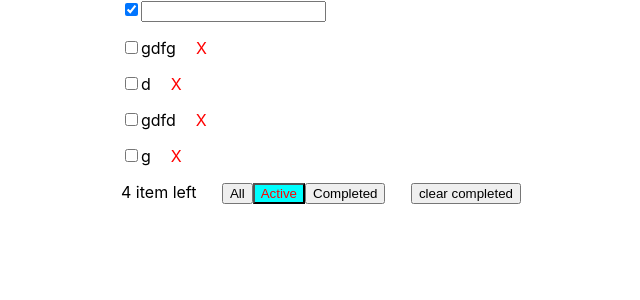
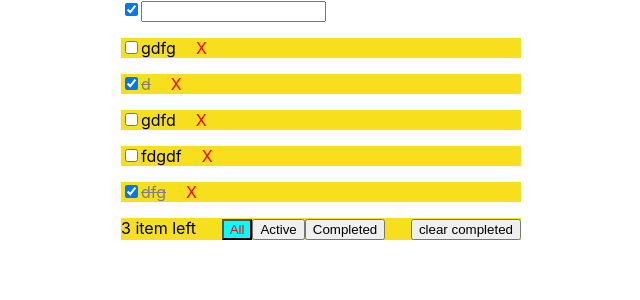
Before and after one commit to zlodiak/react-todos-list, a React (Create React App) app: page / in a window 1280 px wide. Shown: the top 300 px of the page, without its empty margins (319-959 px from the left). Built offline with nearby package versions, Linux system fonts and the light colour scheme; data requests are answered from the project's data file.

Commit message:
theme and jss use

```diff
--- a/db.json
+++ b/db.json
@@ -8,7 +8,7 @@
     },
     {
       "title": "d",
-      "isCompleted": false,
+      "isCompleted": true,
       "color": 0,
       "id": 2
     },
@@ -20,15 +20,9 @@
     },
     {
       "title": "fdgdf",
-      "isCompleted": true,
+      "isCompleted": false,
       "color": 0,
       "id": 6
-    },
-    {
-      "title": "g",
-      "isCompleted": false,
-      "color": 0,
-      "id": 7
     },
     {
       "title": "dfg",
@@ -46,7 +40,7 @@
   "main": [
     {
       "id": 0,
-      "displayMode": "active"
+      "displayMode": "all"
     }
   ]
 }
--- a/package.json
+++ b/package.json
@@ -9,6 +9,7 @@
     "json-server": "^0.16.2",
     "react": "^17.0.1",
     "react-dom": "^17.0.1",
+    "react-jss": "^10.4.0",
     "react-redux": "^7.2.2",
     "react-scripts": "4.0.0",
     "redux": "^4.0.5",
--- a/src/App.css
+++ /dev/null
@@ -1,9 +0,0 @@
-.body {
-    width: 400px;
-    margin: auto;
-}
-
-    .body .footer {
-        display: flex;
-        justify-content: space-between;
-    }
--- a/src/App.js
+++ b/src/App.js
@@ -5,9 +5,27 @@ import Header from './components/header/Header';
 import Main from './components/main/Main';
 import Footer from './components/footer/Footer';
 import { initTodosThunk, initHeaderThunk, initMainThunk } from './redux/actions';
-import './App.css';
+import { createUseStyles, ThemeProvider } from 'react-jss';
+
+const useStyles = createUseStyles({
+  body: {
+    width: '400px',
+    margin: 'auto',
+  },
+  footer: {
+    display: 'flex',
+    justifyContent: 'space-between',
+    background: theme => theme.background,
+  },
+});
+
+const theme = {
+  background: "#f7df1e",
+  color: "#24292e"
+};
 
 function App(props) {
+  const classes = useStyles(theme);
   useEffect(() => {
     props.initTodosThunk();
     props.initHeaderThunk();
@@ -15,19 +33,21 @@ function App(props) {
   });
 
   return (
-    <div className="body">
-      <header className="header">
+    <ThemeProvider theme={theme}>
+      <div className={ classes.body }>
+        <header>
           <Header/>
         </header>
 
-      <main className="main">
+        <main>
           <Main/>
         </main>
 
-      <footer className="footer">
+        <footer className={ classes.footer }>
           <Footer/>
         </footer>
       </div>
+    </ThemeProvider>
   );
 }
 
--- a/src/components/main/Main.jsx
+++ b/src/components/main/Main.jsx
@@ -1,11 +1,32 @@
 import React, { useEffect, useState } from 'react';
 import { connect } from 'react-redux';
+import { createUseStyles, useTheme } from 'react-jss';
+
 import { editTodoThunk, deleteTodoThunk } from '../../redux/actions';
 
-import styles from './main.module.css';
+const useStyles = createUseStyles({
+  'todosList': {
+    padding: 0,
+    '& li': {
+      'listStyleType': 'none',
+    },
+    background: theme => theme.background,
+  },
+  delete: {
+    color: 'red',
+    'paddingLeft': '20px',
+    cursor: 'pointer',
+  },
+  checked: {
+    color: 'gray',
+    'text-decoration': 'line-through',
+  },
+});
 
 function Main(props) {
   const [todos, setTodos] = useState();
+  const theme = useTheme();
+  const classes = useStyles(theme);
 
   useEffect(() => {
     if(props.main[0]) {
@@ -25,15 +46,15 @@ function Main(props) {
   function renderTodosList() {
     return todos.map((todo, i) => {
       return (
-        <ul key={ i }>
+        <ul key={ i } className={ classes.todosList }>
           <li>
             <input
-              type="checkbox"
+              type='checkbox'
               onChange={ e => props.editTodoThunk(todo) }
               checked={ todo.isCompleted }
             />
-            <span className={ todo.isCompleted ? styles.checked : null }>{ todo.title }</span>
-            <span className={ styles.delete } onClick={ e => props.deleteTodoThunk(todo.id) }>X</span>
+            <span className={ todo.isCompleted ? classes.checked : null }>{ todo.title }</span>
+            <span className={ classes.delete } onClick={ e => props.deleteTodoThunk(todo.id) }>X</span>
           </li>
         </ul>
       );
--- a/src/components/main/main.module.css
+++ /dev/null
@@ -1,18 +0,0 @@
-.checked {
-    text-decoration: line-through;
-    color: gray;
-}
-
-.delete {
-    color: red;
-    padding-left: 20px;
-    cursor: pointer;
-}
-
-ul {
-    padding: 0;
-}
-
-li {
-    list-style-type: none;
-}
```
Also changed, not shown: 2 other files (tests, documents, lock files or other folders). Lines whose indentation alone changed are shown as unchanged.
